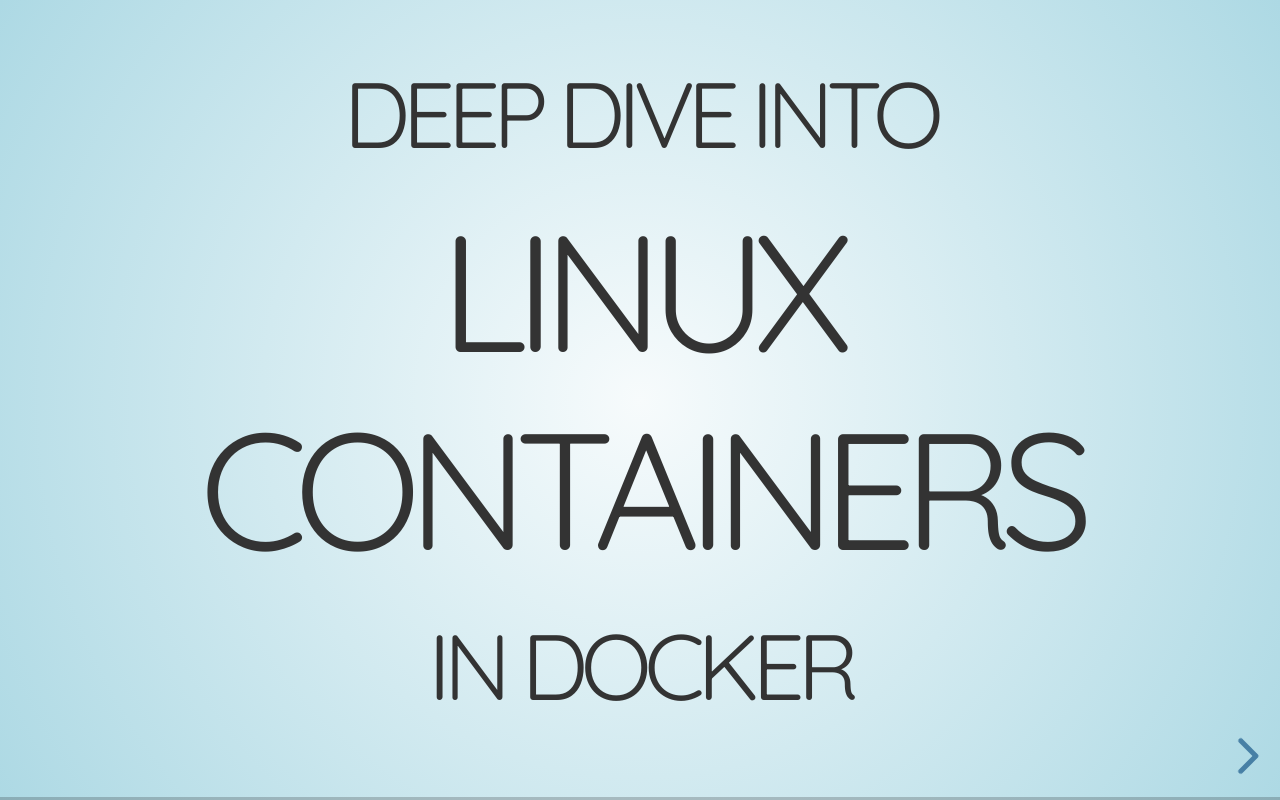
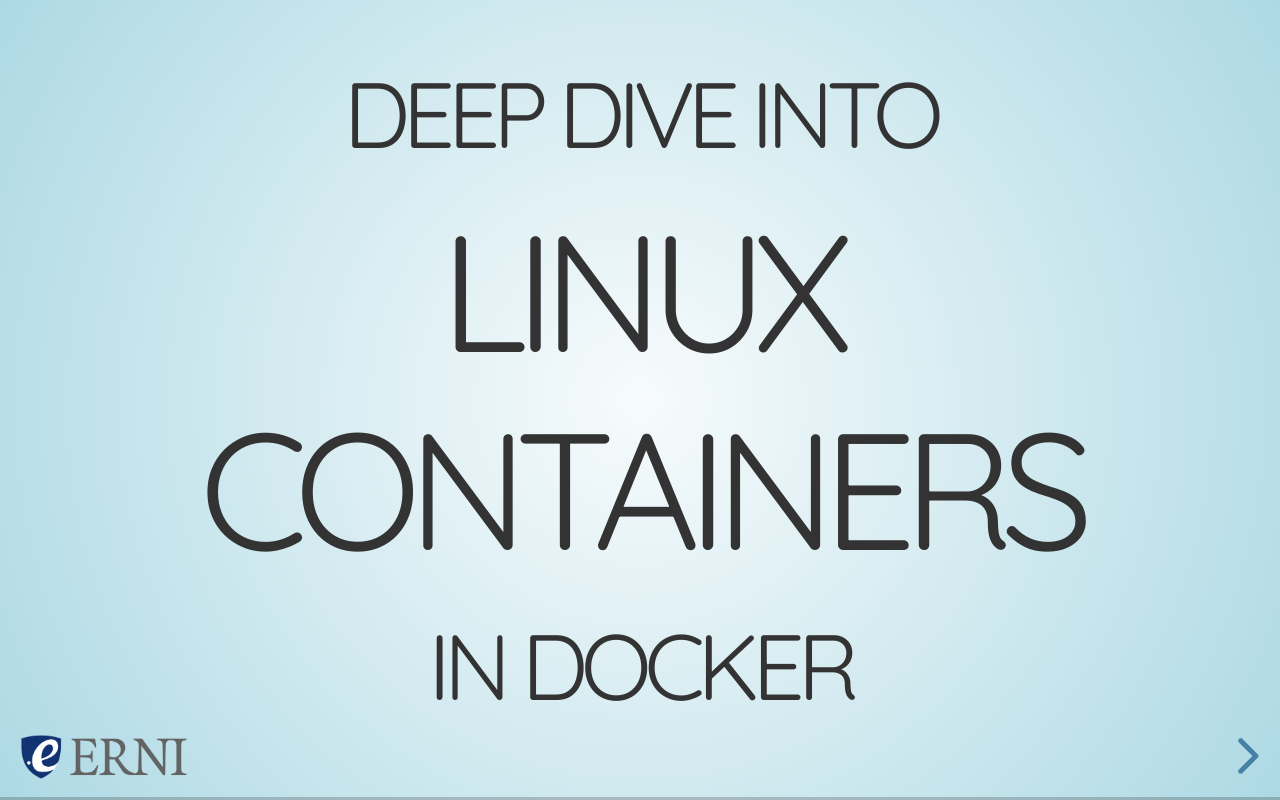
Before and after one commit to dorny/docker-deep-dive, a website: page index.html in a window 1280 px wide. Drawn offline with nearby package versions, Linux system fonts and the light colour scheme; files that its build step writes are made by us from their sources; the site is published under a folder, as on GitHub Pages, so addresses that start at the root find nothing.

Commit message:
Fix ERNI logo img path

```diff
--- a/css/theme/source/erni.scss
+++ b/css/theme/source/erni.scss
@@ -44,7 +44,7 @@
 }
 
 .reveal .slide-background {
-	background-image: url("/img/ERNI-logo.png");
+	background-image: url("../../img/ERNI-logo.png");
 	background-repeat: no-repeat;
 	background-position: bottom left;
 	background-size: 55mm
```
Also changed, not shown: css/theme/erni.css, css/theme/moon.css, css/theme/night.css.
